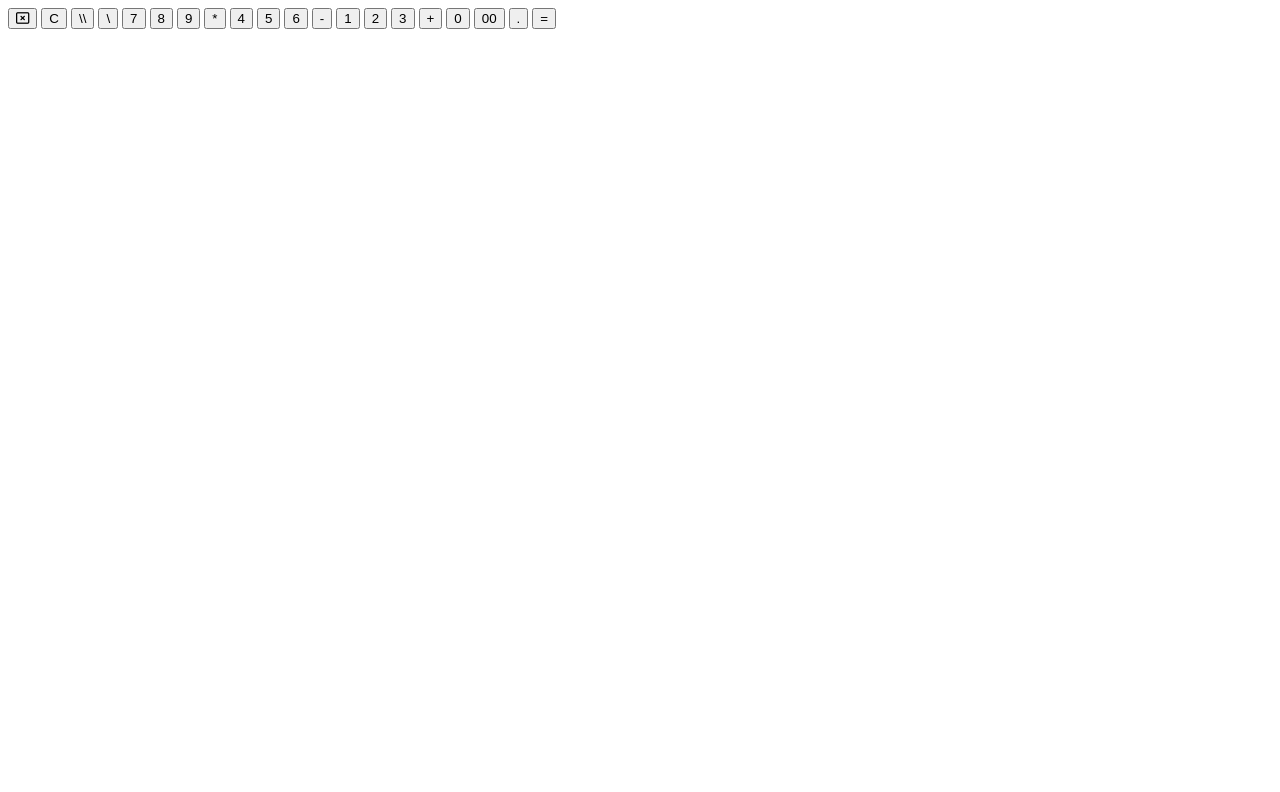
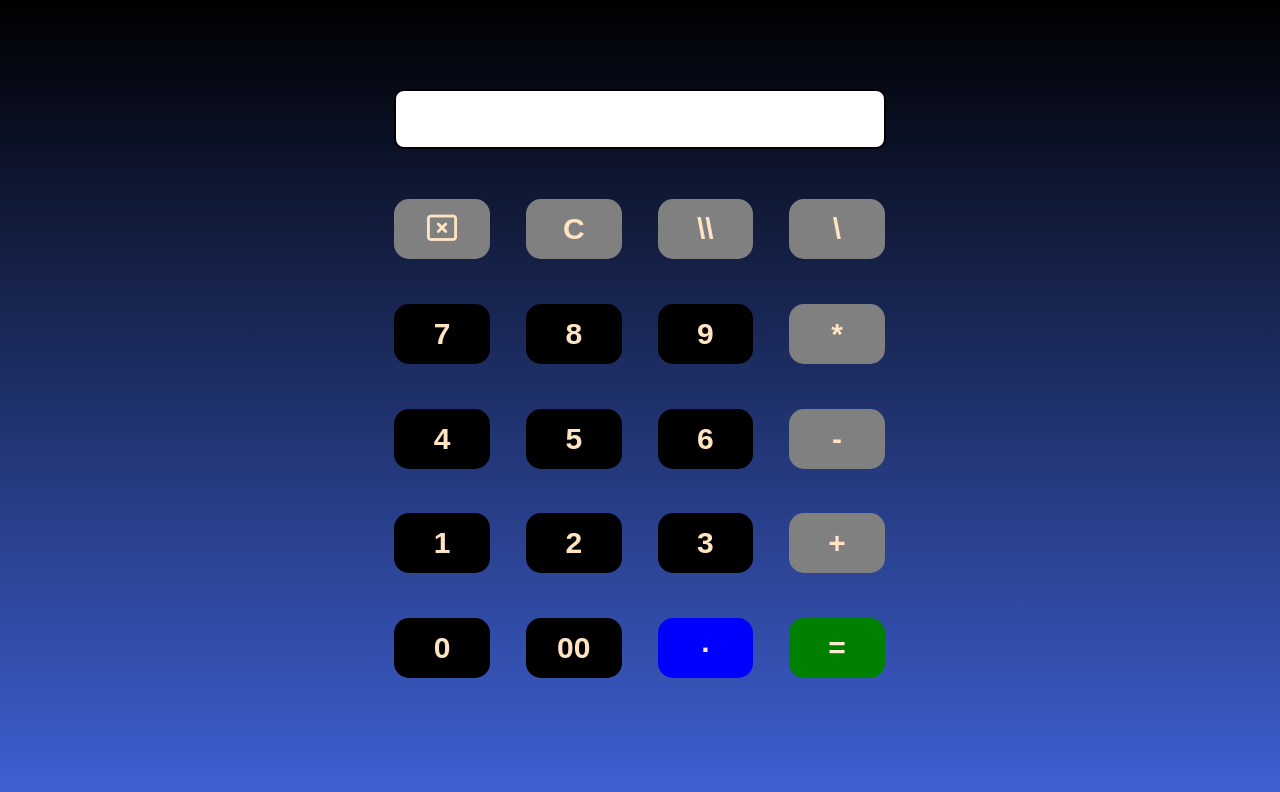
Before and after one commit to Mohamed-Messaoudene/calculator-, a plain HTML site: page index.html in a window 1280 px wide. Drawn offline with Linux system fonts and the light colour scheme.

Commit message:
terminate the styling of our calculator (css only)

```diff
--- a/index.html
+++ b/index.html
@@ -5,6 +5,7 @@
     <meta name="viewport" content="width=device-width, initial-scale=1.0">
     <title>calculator</title>
     <script src="https://kit.fontawesome.com/83adcd84e1.js" crossorigin="anonymous"></script>
+    <link rel="stylesheet" href="style.css">
 </head>
 <body>
     <section>
--- /dev/null
+++ b/style.css
@@ -0,0 +1,69 @@
+*{
+    padding: 0%;
+    margin: 0%;
+    box-sizing: border-box;
+}
+body{
+    width: 100%;
+    height: 100vh;
+    display: flex;
+    justify-content: center;
+    align-items: center;
+    background: linear-gradient(black,rgb(62, 97, 212));
+    background-repeat: no-repeat;
+}
+section{
+    width: 60%;
+    height: 80vh;
+    display: flex;
+    flex-direction: column;
+    justify-content: center;
+    align-items: center;
+}
+section #screen{
+    width: 64%;
+    height: 60px;
+    color: black;
+    background-color: white;
+    border: 2px solid black ;
+    border-radius: 10px;
+    margin-bottom: 30px;
+
+}
+section #buttons_container{
+    width: 70%;
+    height: 80%;
+    display: grid;
+    grid-template-columns:repeat(4,1fr);
+    grid-template-rows: auto;
+    gap: 12px 12px;
+    margin-top: 20px;
+    padding-left: 3%;
+}
+button{
+    height: 60px;
+    width: 80%;
+    font-size: 30px;
+    font-weight: 600;
+    color: bisque;
+    background-color: black;
+    border-radius: 15px;
+    cursor: pointer;
+    border: none;
+    transition: all .3s linear;
+}
+button:hover{
+    border: 1px solid whitesmoke;
+    box-shadow: 1px 1px 2px whitesmoke;
+}
+#equal{
+    background-color: green;
+    color: blanchedalmond;
+}
+.operation{
+    background-color: gray;
+}
+#virgule{
+    background-color: blue;
+    padding-bottom: 12px;
+}
```
Also changed, not shown: 1 other file.
